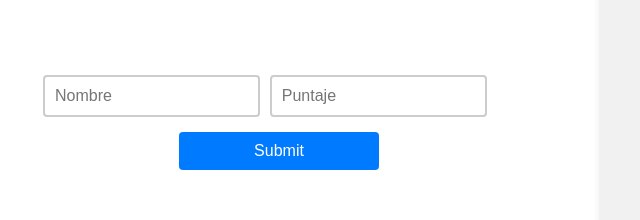
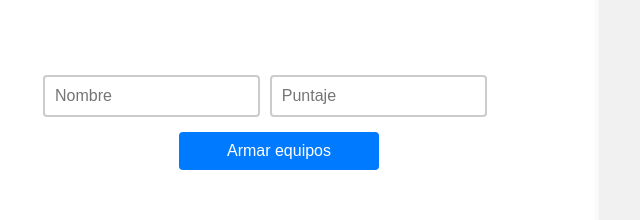
Before and after one commit to gast0nestevez/armadorDeEquipos, a React (Vite) app: page / in a window 1280 px wide. Shown: the part 275-495 px from the top of the page, without its empty margins (41-681 px from the left). Built offline with nearby package versions, Linux system fonts and the light colour scheme.

Commit message:
Separate code into components

```diff
--- a/src/App.jsx
+++ b/src/App.jsx
@@ -1,81 +1,28 @@
 import { useState } from 'react'
 import './App.css'
 import TeamsMaker from './algorithm'
+import Form from './Form'
+import Teams from './Teams'
 
 function App() {
   const [players, setPlayers] = useState([{ name: '', skill: '' }])
   const [teams, setTeams] = useState([])
 
-  const handleChange = (index, field, value) => {
-    const newPlayers = [...players]
-    newPlayers[index][field] = value
-    setPlayers(newPlayers)
-
-    // Automatically add a new player if the last one is fully filled
-    if (
-      index === players.length - 1 &&
-      newPlayers[index].name.trim() !== '' &&
-      newPlayers[index].skill.trim() !== ''
-    ) {
-      setPlayers([...newPlayers, { name: '', skill: '' }])
-    }
-  }
-
   const submitPlayers = () => {
     const filtered_players = players
       .filter(player => player.name.trim() !== '' && player.skill.trim() !== '')
       .map(player => ({ name: player.name, skill: Number(player.skill) }))
-    //console.log('displaying players...', filtered_players)
 
     const teamsMaker = new TeamsMaker()
     const result = teamsMaker.makeTeams(filtered_players)
-    //console.log(result)
     setTeams(result)
-
-    return
   }
 
   return (
-    <>
     <div className='main-container'>
-      <div className="inputs">
-        {players.map((player, index) => (
-          <div key={index}>
-            <input
-              type="text"
-              placeholder="Nombre"
-              value={player.name}
-              onChange={(e) => handleChange(index, 'name', e.target.value)}
-            />
-            <input
-              type="number"
-              placeholder="Puntaje"
-              value={player.skill}
-              onChange={(e) => handleChange(index, 'skill', e.target.value)}
-            />
-          </div>
-        ))}
-
-        <button onClick={submitPlayers}>
-          Submit
-        </button>
-      </div>
-
-      <div className="teams">
-        {teams.length > 0 && teams.map((team, index) => (
-          <div key={index} className="team-container">
-            <h3>Equipo {index + 1} ({team.skill})</h3>
-            <ul>
-              {team.players.map((player, i) => (
-                <li key={i}>{player.name}</li>
-              ))}
-            </ul>
-          </div>
-        ))}
-      </div>
-
+      <Form players={players} setPlayers={setPlayers} submitPlayers={submitPlayers} />
+      <Teams teams={teams} />
     </div>
-    </>
   )
 }
 
--- /dev/null
+++ b/src/Form.jsx
@@ -0,0 +1,50 @@
+import React, { useState } from 'react'
+
+const Form = ({ players, setPlayers, submitPlayers }) => {
+  const [disabled, setDisabled] = useState(false)
+
+  const handleChange = (index, field, value) => {
+    const newPlayers = [...players]
+    newPlayers[index][field] = value
+    setPlayers(newPlayers)
+
+    // Automatically add a new player if the last one is fully filled
+    if (
+      index === players.length - 1 &&
+      newPlayers[index].name.trim() !== '' &&
+      newPlayers[index].skill.trim() !== ''
+    ) {
+      setPlayers([...newPlayers, { name: '', skill: '' }])
+    }
+  }
+
+  /*const submitPressed = () => {
+    setDisabled(true)
+    setTimeout(() => setDisabled(false), 100)
+    submitPlayers()
+  }*/
+
+  return (
+    <div className="inputs">
+      {players.map((player, index) => (
+        <div key={index}>
+          <input
+            type="text"
+            placeholder="Nombre"
+            value={player.name}
+            onChange={(e) => handleChange(index, 'name', e.target.value)}
+          />
+          <input
+            type="number"
+            placeholder="Puntaje"
+            value={player.skill}
+            onChange={(e) => handleChange(index, 'skill', e.target.value)}
+          />
+        </div>
+      ))}
+      <button disabled={disabled} onClick={submitPlayers}>Armar equipos</button>
+    </div>
+  )
+}
+
+export default Form
--- /dev/null
+++ b/src/Teams.jsx
@@ -0,0 +1,20 @@
+import React from 'react'
+
+const Teams = ({ teams }) => {
+  return (
+    <div className="teams">
+      {teams.length > 0 && teams.map((team, index) => (
+        <div key={index} className="team-container">
+          <h3>Equipo {index + 1} ({team.skill})</h3>
+          <ul>
+            {team.players.map((player, i) => (
+              <li key={i}>{player.name}</li>
+            ))}
+          </ul>
+        </div>
+      ))}
+    </div>
+  )
+}
+
+export default Teams
```
